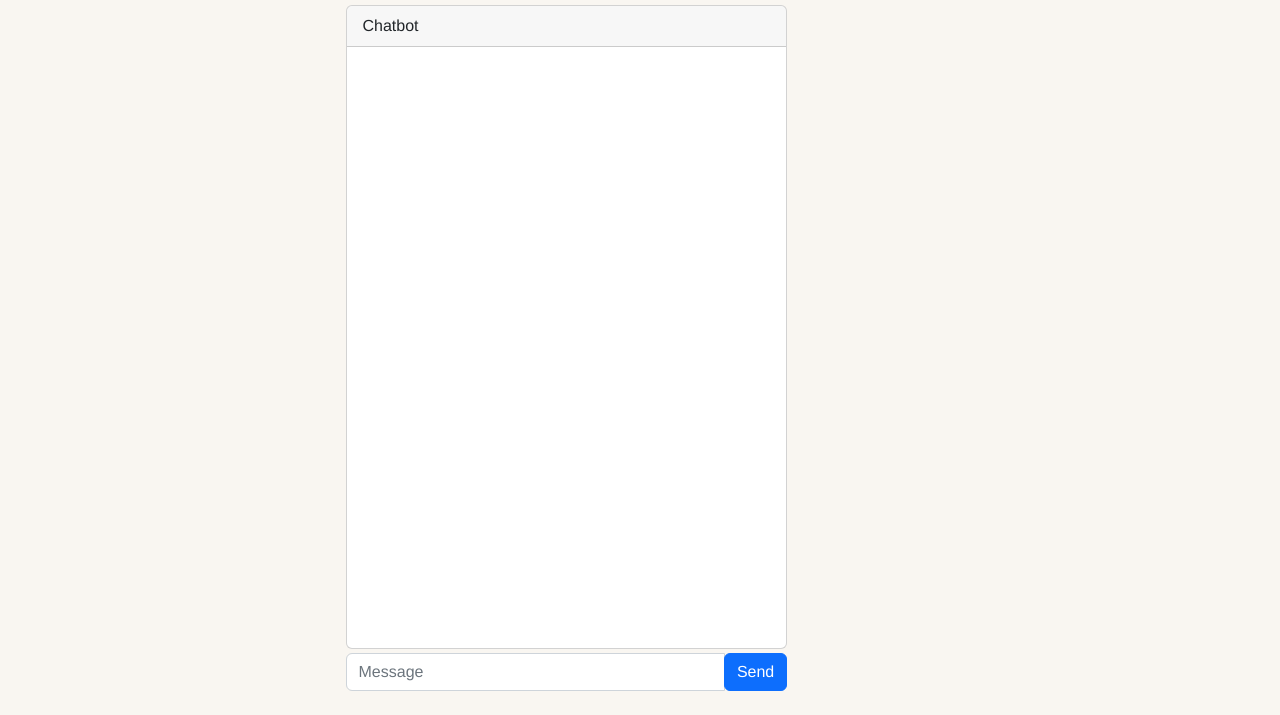
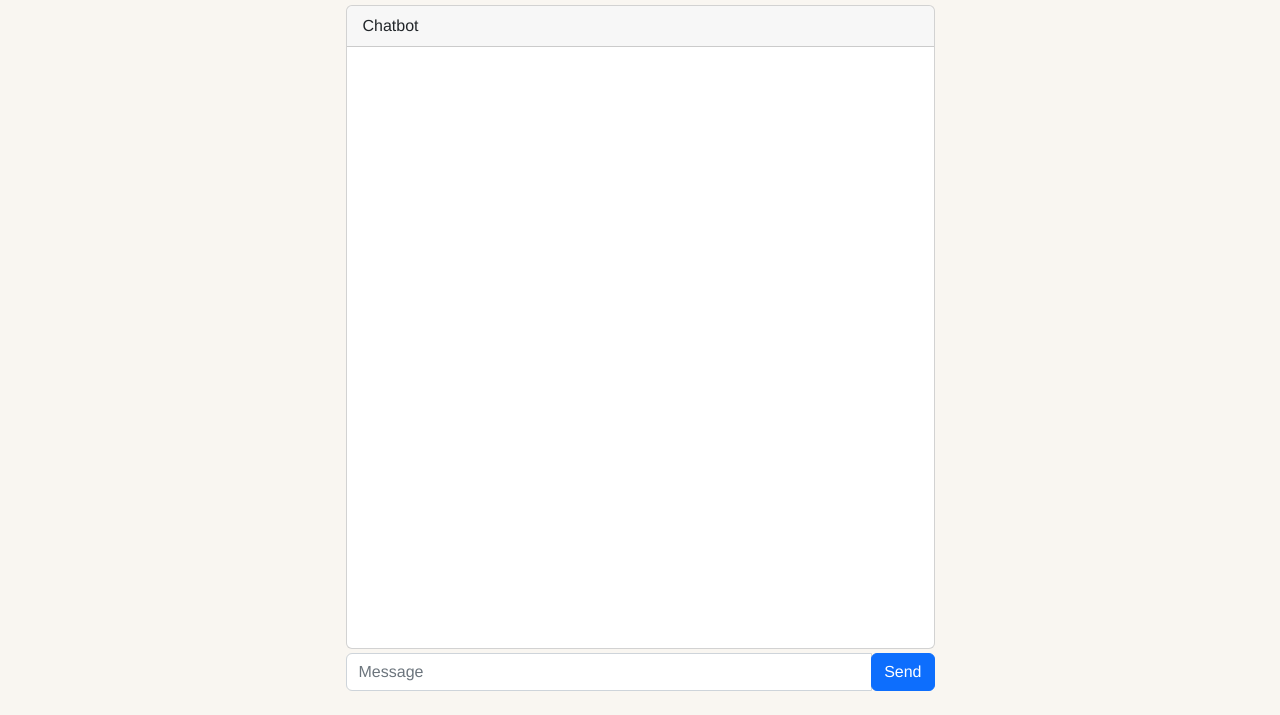
Before and after one commit to carlostrevisan/hackgt-project, a plain HTML site: page chatbot/index.html in a window 1280 px wide. Shown: the part 187-902 px from the top of the page. Drawn offline with nearby package versions, Linux system fonts and the light colour scheme.

Commit message:
Styles final

```diff
--- a/chatbot/index.html
+++ b/chatbot/index.html
@@ -39,7 +39,7 @@
                             Chatbot
                         </h1>
                         <div style="font-family: Helvetica;">
-                            <div class="card w-75" style="height: 644px;">
+                            <div class="card" style="height: 644px;">
                                 <div class="card-header">
                                     Chatbot
                                 </div>
@@ -49,7 +49,7 @@
                                 </div>
                             </div>
 
-                            <div class="mt-1 w-75">
+                            <div class="mt-1">
                                 <div class="input-group">
                                     <input id="inputMessage" type="text" class="form-control" placeholder="Message"
                                         aria-label="Message" aria-describedby="basic-addon2">
```
Also changed, not shown: index.html (+1 -1 lines).
